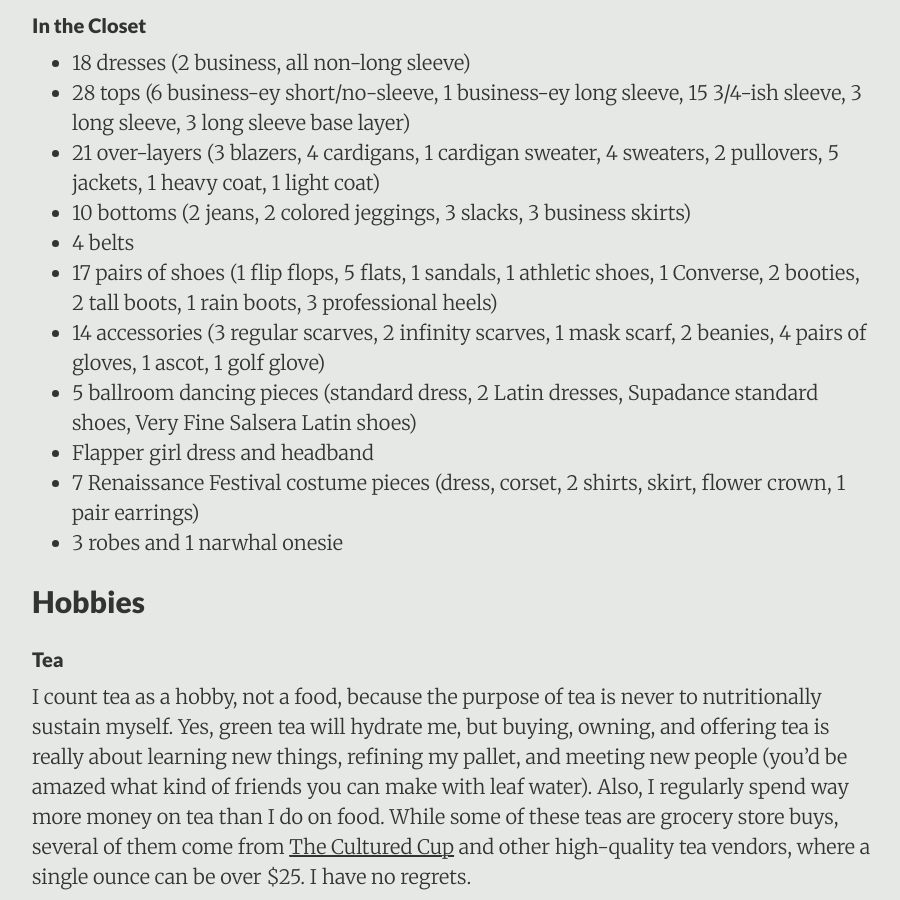
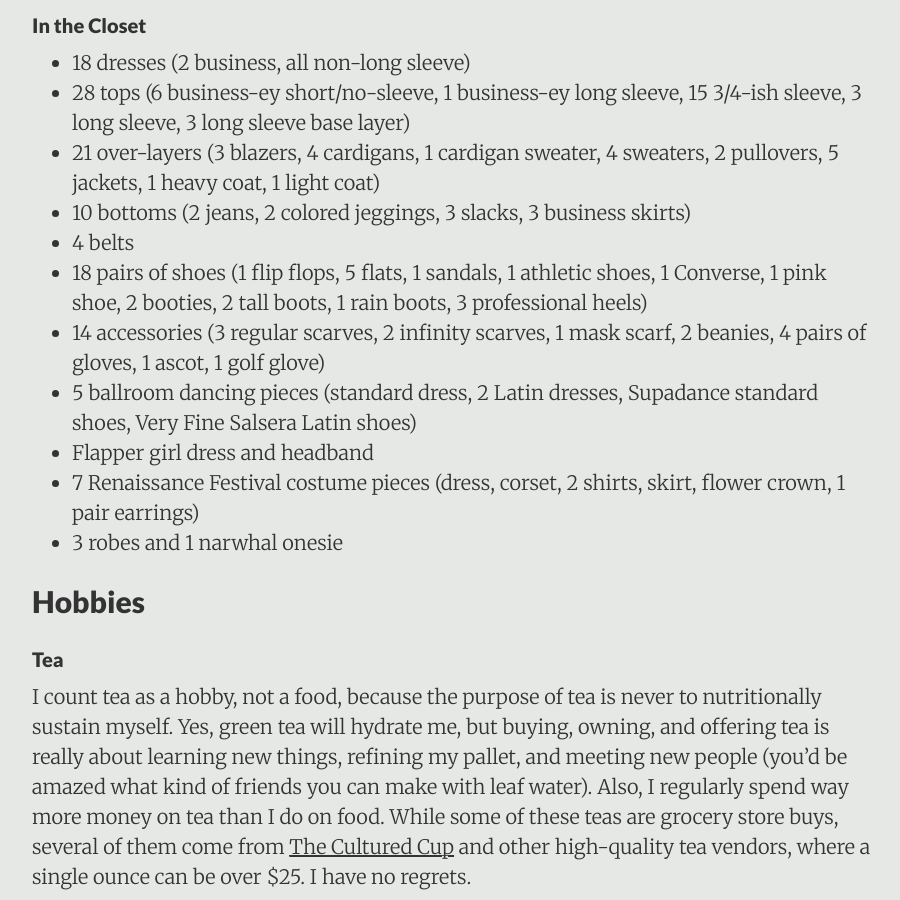
Before and after one commit to DestinyRoseMurphy/DestinyRoseMurphy.github.io, a Jekyll site: the page built from _posts/2017-10-19-Things-I-Kept.md, in a window 1280 px wide and 900 px high, scrolled down 9850 px. Shown: the whole window, without its empty margins (188-1088 px from the left). Built offline with Jekyll 4.4.1, drawn with Linux system fonts in a browser that asks for light colours.

Commit message:
Added pink shoes

```diff
--- a/_posts/2017-10-19-Things-I-Kept.md
+++ b/_posts/2017-10-19-Things-I-Kept.md
@@ -219,7 +219,7 @@ I got rid of the largest number of items when I cleaned out my clothes. Years of
 * 21 over-layers (3 blazers, 4 cardigans, 1 cardigan sweater, 4 sweaters, 2 pullovers, 5 jackets, 1 heavy coat, 1 light coat)
 * 10 bottoms (2 jeans, 2 colored jeggings, 3 slacks, 3 business skirts)
 * 4 belts
-* 17 pairs of shoes (1 flip flops, 5 flats, 1 sandals, 1 athletic shoes, 1 Converse, 2 booties, 2 tall boots, 1 rain boots, 3 professional heels)
+* 18 pairs of shoes (1 flip flops, 5 flats, 1 sandals, 1 athletic shoes, 1 Converse, 1 pink shoe, 2 booties, 2 tall boots, 1 rain boots, 3 professional heels)
 * 14 accessories (3 regular scarves, 2 infinity scarves, 1 mask scarf, 2 beanies, 4 pairs of gloves, 1 ascot, 1 golf glove)
 * 5 ballroom dancing pieces (standard dress, 2 Latin dresses, Supadance standard shoes, Very Fine Salsera Latin shoes)
 * Flapper girl dress and headband
```
